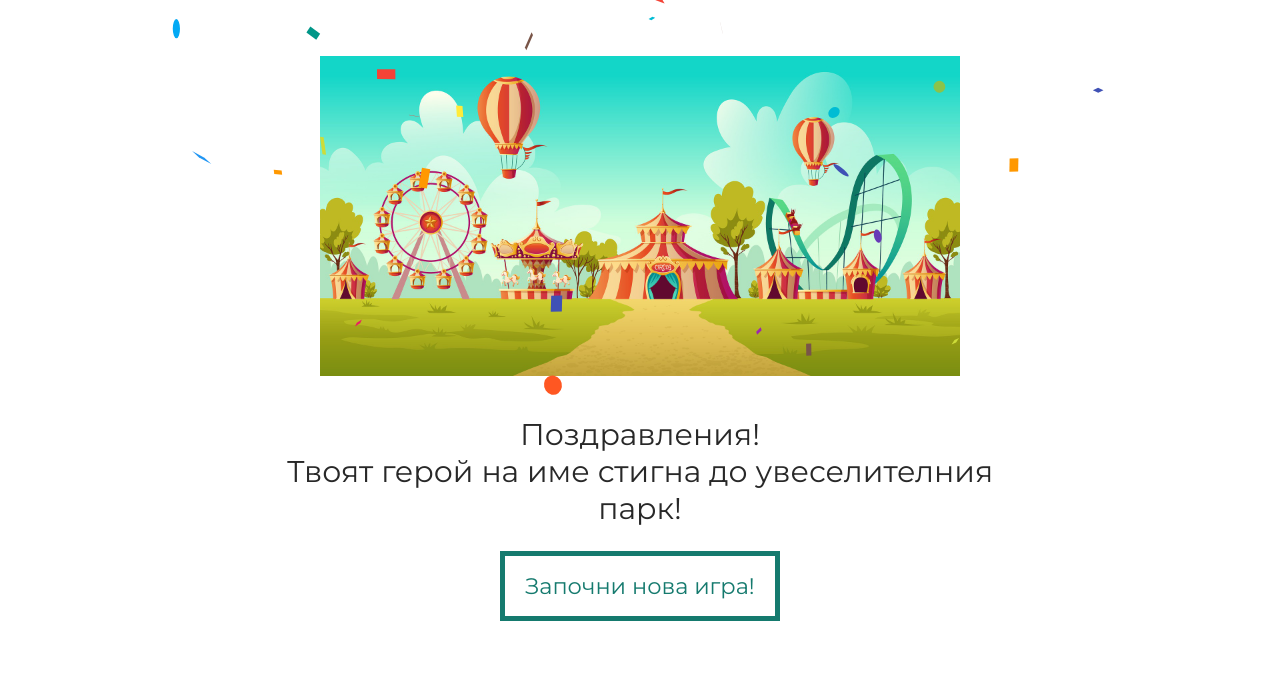
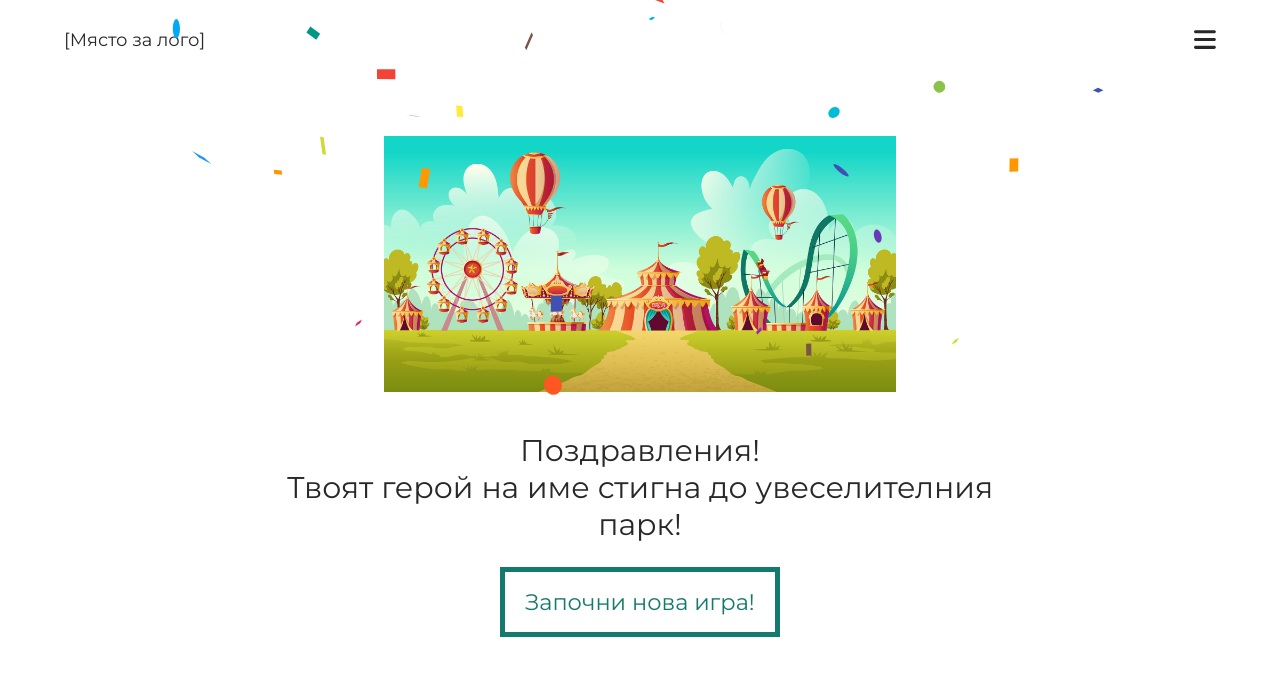
Before and after one commit to Slavi15/Maze-Adventure, a React (Create React App) app: page /finish in a window 1280 px wide. Shown: the top 676 px of the page. Built offline with nearby package versions, Linux system fonts and the light colour scheme.

Commit message:
Add navbar

```diff
--- a/package.json
+++ b/package.json
@@ -3,6 +3,10 @@
   "version": "0.1.0",
   "private": true,
   "dependencies": {
+    "@fortawesome/fontawesome-svg-core": "^1.3.0",
+    "@fortawesome/free-regular-svg-icons": "^6.0.0",
+    "@fortawesome/free-solid-svg-icons": "^6.0.0",
+    "@fortawesome/react-fontawesome": "^0.1.17",
     "@testing-library/jest-dom": "^5.16.2",
     "@testing-library/react": "^12.1.2",
     "@testing-library/user-event": "^13.5.0",
--- a/src/App.js
+++ b/src/App.js
@@ -1,5 +1,6 @@
 import React from 'react';
 import { BrowserRouter, Route, Routes } from 'react-router-dom';
+import Navbar from './components/Navbar.js';
 import Landing from './components/Landing.js';
 import EmojiSelector from './components/EmojiSelector.js';
 import MazeComponent from './components/MazeComponent';
@@ -9,6 +10,7 @@ const App = () => {
   return (
     <div>
       <BrowserRouter>
+        <Navbar />
         <Routes>
           <Route exact path="/" element={<Landing />}></Route>
           <Route exact path="/heroes" element={<EmojiSelector />}></Route>
--- a/src/components/GameComponent.js
+++ b/src/components/GameComponent.js
@@ -2,6 +2,7 @@ import React, { useEffect, useState, useRef, useContext } from 'react';
 import { AppContext } from './MazeComponent.js';
 import styles from '../styles/Game.module.scss';
 import img from '../assets/flag.png';
+import audioFile from '../audio/wrong_sound.wav';
 const PF = require('pathfinding');
 
 const GameComponent = () => {
@@ -158,12 +159,9 @@ const GameComponent = () => {
 
                 this.movePlayer();
                 this.checkGoal();
-
-                // console.log(`x: ${path.current[count.current][0]}, y: ${path.current[count.current][1]}`);
-                // console.log('Correct!');
-                // console.log(`State: ${state.inputText}`);
-                // console.log(`Result: ${resultValue}`);
             } else if (state.inputText !== resultValue) {
+                const audio = new Audio(audioFile);
+                audio.play();
                 document.getElementById('error').textContent = "Помисли и опитай отново!";
             };
 
--- a/src/components/Landing.js
+++ b/src/components/Landing.js
@@ -3,7 +3,7 @@ import styles from '../styles/Landing.module.scss';
 
 const Landing = () => {
     return (
-        <div className={styles.container}>
+        <div className={styles.landingContainer}>
             <section className={styles.textContent}>
                 <div className={styles.text}>Умножавай вярно и открий пътя към увеселителния парк!</div>
                 <Link to="/heroes">
--- /dev/null
+++ b/src/components/Navbar.js
@@ -0,0 +1,36 @@
+import { Link } from 'react-router-dom';
+import { FontAwesomeIcon } from '@fortawesome/react-fontawesome';
+import styles from '../styles/Navbar.module.scss';
+
+const Navbar = () => {
+    const navSlide = () => {
+        const nav = document.getElementById('navLinks');
+        if (window.innerWidth < 700) {
+            nav.style.width = '275px';
+        } else {
+            nav.style.width = '325px';
+        }
+    };
+
+    const closeNav = () => {
+        const nav = document.getElementById('navLinks');
+        nav.style.width = '0';
+    };
+
+    return (
+        <div className={styles.navbar}>
+            <Link className={styles.a} to="/">
+                <div className={styles.logo}>[Място за лого]</div>
+            </Link>
+            <div>
+                <FontAwesomeIcon onClick={navSlide} className={styles.icon} icon="bars" />
+                <div className={styles.navLinks} id="navLinks">
+                    <FontAwesomeIcon onClick={closeNav} className={styles.timesIcon} icon="times" />
+                    <div className={styles.link}>Проект от Слави Резашки</div>
+                </div>
+            </div>
+        </div>
+    )
+}
+
+export default Navbar;
--- a/src/index.js
+++ b/src/index.js
@@ -1,8 +1,12 @@
 import React from 'react';
 import ReactDOM from 'react-dom';
 import App from './App.js';
+import { library } from '@fortawesome/fontawesome-svg-core';
+import { faBars, faTimes, faEnvelope, faPhoneFlip } from '@fortawesome/free-solid-svg-icons';
 import './index.scss';
 import reportWebVitals from './reportWebVitals';
+
+library.add(faBars, faTimes, faEnvelope, faPhoneFlip);
 
 ReactDOM.render(
   <React.StrictMode>
--- a/src/index.scss
+++ b/src/index.scss
@@ -14,7 +14,7 @@ html, body {
 
 .gameContainer {
   width: 20%;
-  margin: 16% auto 3vh auto;
+  margin: 12% auto 3vh auto;
 }
 
 .default .floor {
--- a/src/styles/EmojiSelector.module.scss
+++ b/src/styles/EmojiSelector.module.scss
@@ -7,7 +7,7 @@
 
     .input {
         width: 25%;
-        margin: 12vh auto 1vh auto;
+        margin: 8vh auto 1vh auto;
         height: 6vh;
         vertical-align: middle;
         border-radius: 5px;
--- a/src/styles/Finish.module.scss
+++ b/src/styles/Finish.module.scss
@@ -6,7 +6,7 @@
 
     .img {
         margin: 7vh auto 2vh auto;
-        max-width: 50%;
+        max-width: 40%;
     }
 
     .text {
--- a/src/styles/Landing.module.scss
+++ b/src/styles/Landing.module.scss
@@ -1,5 +1,4 @@
-.container {
-
+.landingContainer {
     .textContent {
         position: relative;
         text-align: center;
@@ -10,7 +9,7 @@
             margin: auto;
             font-family: 'Montserrat', sans-serif;
             font-size: 60px;
-            margin-top: 14%;
+            margin-top: 12%;
         }
 
         .button {
--- /dev/null
+++ b/src/styles/Navbar.module.scss
@@ -0,0 +1,59 @@
+.navbar {
+    width: 100%;
+    height: 10vh;
+    display: flex;
+    align-items: center;
+    justify-content: space-between;
+
+    .a {
+        text-decoration: none;
+        color: #282828;
+
+        .logo {
+            font-family: 'Montserrat', sans-serif;
+            font-size: 18px;
+            margin-left: 5vw;
+        }
+    }
+
+    .navLinks {
+        position: fixed;
+        display: flex;
+        flex-direction: column;
+        color: #282828;
+        background-color: whitesmoke;
+        text-align: center;
+        align-items: center;
+        height: 100%;
+        width: 0;
+        overflow-x: hidden;
+        top: 0;
+        right: 0;
+        padding-top: 10px;
+        transition: 0.75s;
+        z-index: 100;
+
+        .link {
+            position: absolute;
+            font-family: 'Montserrat', sans-serif;
+            font-size: 16px;
+            text-decoration: none;
+            font-weight: bold;
+            letter-spacing: 1.5px;
+            margin-bottom: 5vh;
+            bottom: 0;
+        }
+
+        .timesIcon {
+            margin-top: 2vh;
+            font-size: 25px;
+            cursor: pointer;
+        }
+    }
+
+    .icon {
+        font-size: 25px;
+        margin-right: 5vw;
+        cursor: pointer;
+    }
+}
```
Also changed, not shown: 2 other files (tests, documents, lock files or other folders).
